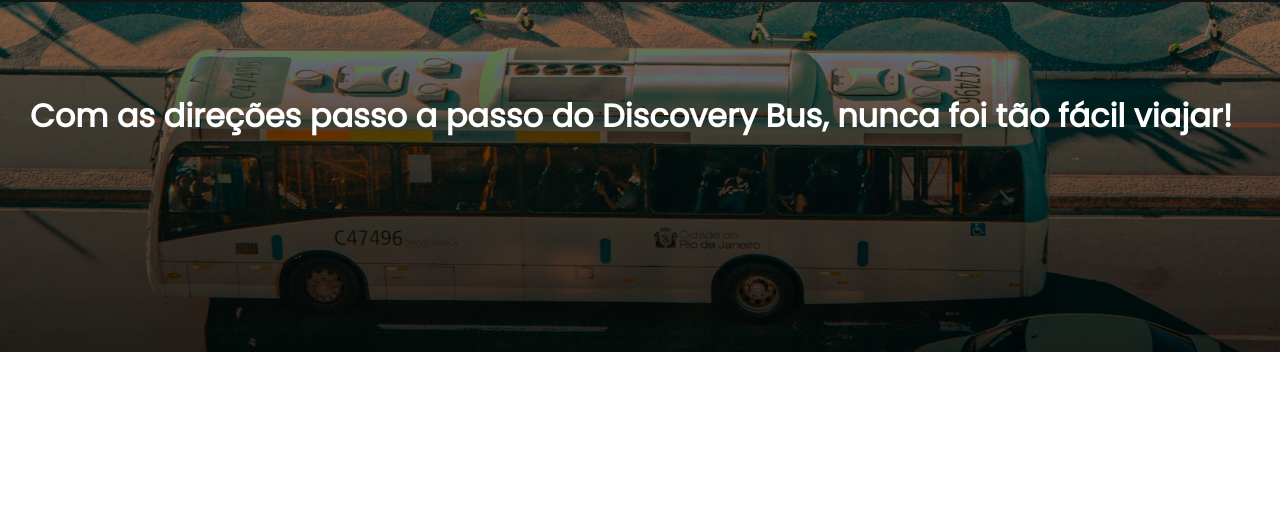
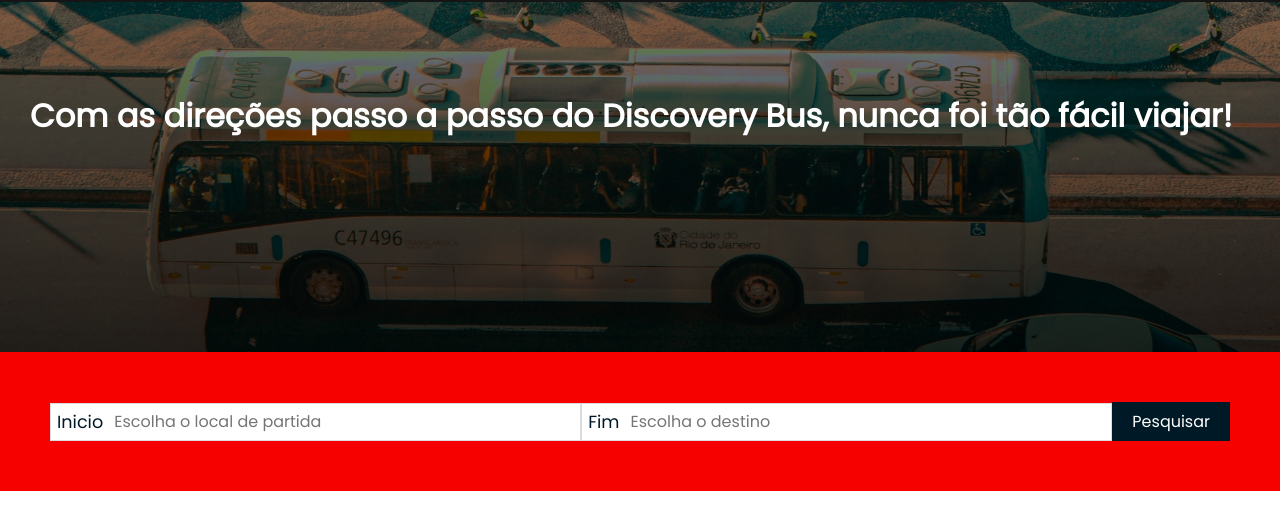
Before and after one commit to ricardoqueirozs/discoverybus, a plain HTML site: page index.html in a window 1280 px wide. Shown: the part 54-584 px from the top of the page. Drawn offline with nearby package versions, Linux system fonts and the light colour scheme.

Commit message:
Pontos de partida

```diff
--- a/assets/css/global/global.css
+++ b/assets/css/global/global.css
@@ -10,7 +10,7 @@
 
 :root {
     /*Cores*/
-    --corPrincipal: #00d2dfff;
+    --corPrincipal: #f70000ff;
     --corBranco: #fff;
     --corFundo: #151515ff;
 }
@@ -34,5 +34,6 @@ img {
 }
 
 body{
+
     height: 5000px;
 }
--- /dev/null
+++ b/assets/css/section/partida.css
@@ -0,0 +1,57 @@
+#section_partida{
+    background-color: #f70000ff;
+    padding: 50px 0;
+    display: flex;
+    flex-direction: column;
+    align-items: center;
+    gap: 10px;
+}
+
+.partida_input{
+    background-color: #fff;
+    padding: 5px 0;
+    display: flex;
+    align-items: center;
+    gap: 5px;
+    width: 80vw;
+}
+
+.partida_input span{
+    font-size: 1.1em;
+    padding: 0 6px;
+    color: #001926ff;
+}
+
+.partida_input input{
+    width: 100%;
+    font-size: 1em;
+    border: none;
+    outline: none;
+}
+
+#section_partida button{
+    background-color: #001926ff;
+    color: var(--corBranco);
+    font-size: 1em;
+    padding: 10px 20px;
+    border: none;
+    border-radius: 4px;
+    cursor: pointer;
+}
+
+@media (min-width: 800px){
+    #section_partida{
+        padding: 50px 50px;
+        flex-direction: row;
+        gap: 0;
+    }
+
+    .partida_input{
+        border: 1px solid #dadce0ff;
+    }
+
+    #section_partida button{
+        padding: 7px 20px;
+        border-radius: 0;
+    }
+}
--- a/assets/css/style.css
+++ b/assets/css/style.css
@@ -6,3 +6,4 @@
 
 /*Section*/
 @import "section/home.css";
+@import "section/partida.css";
--- a/index.html
+++ b/index.html
@@ -55,6 +55,21 @@
         <section id="section_home">
             <h1>Com as direções passo a passo do Discovery Bus, nunca foi tão fácil viajar!</h1>
         </section>
+
+        <section id="section_partida">
+            <div id="partida_inicio" class="partida_input">
+                <span>Inicio</span>
+                <input type="text" name="inicio" id="inicio" placeholder="Escolha o local de partida">
+            </div>
+
+            <div id="partida_destino" class="partida_input">
+                <span>Fim</span>
+                <input type="text" name="destino" id="destino" placeholder="Escolha o destino">
+            </div>
+
+            <button type="submit" id="btn">Pesquisar</button>
+
+        </section>
     </main>
 
     <script src="assets/js/script.js"></script>
```
